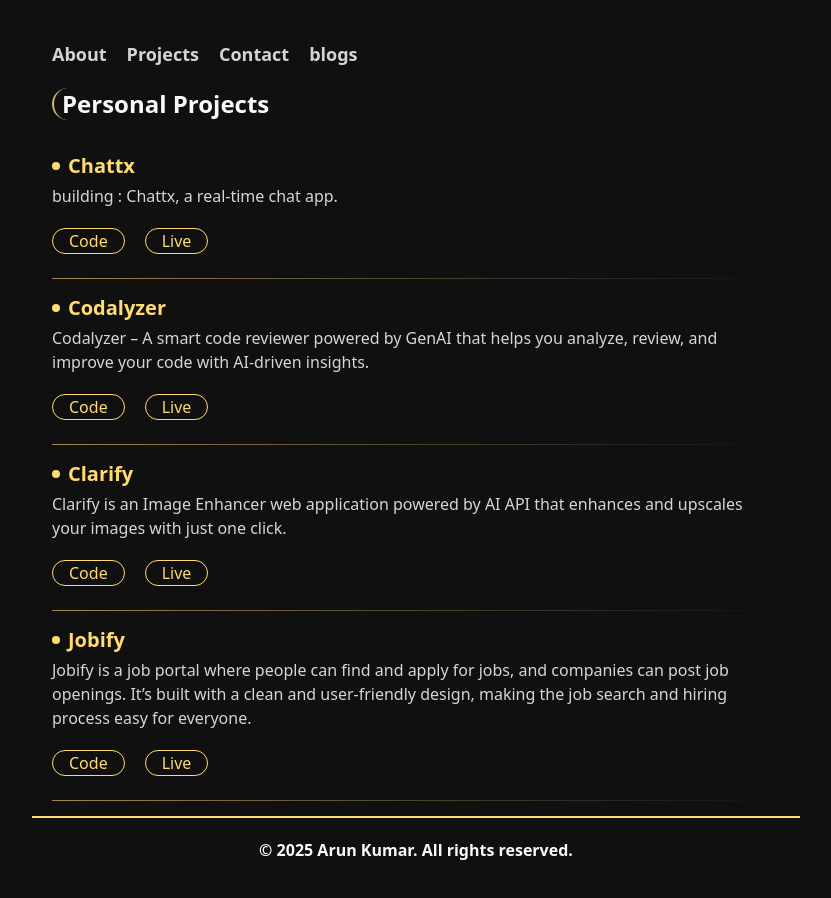
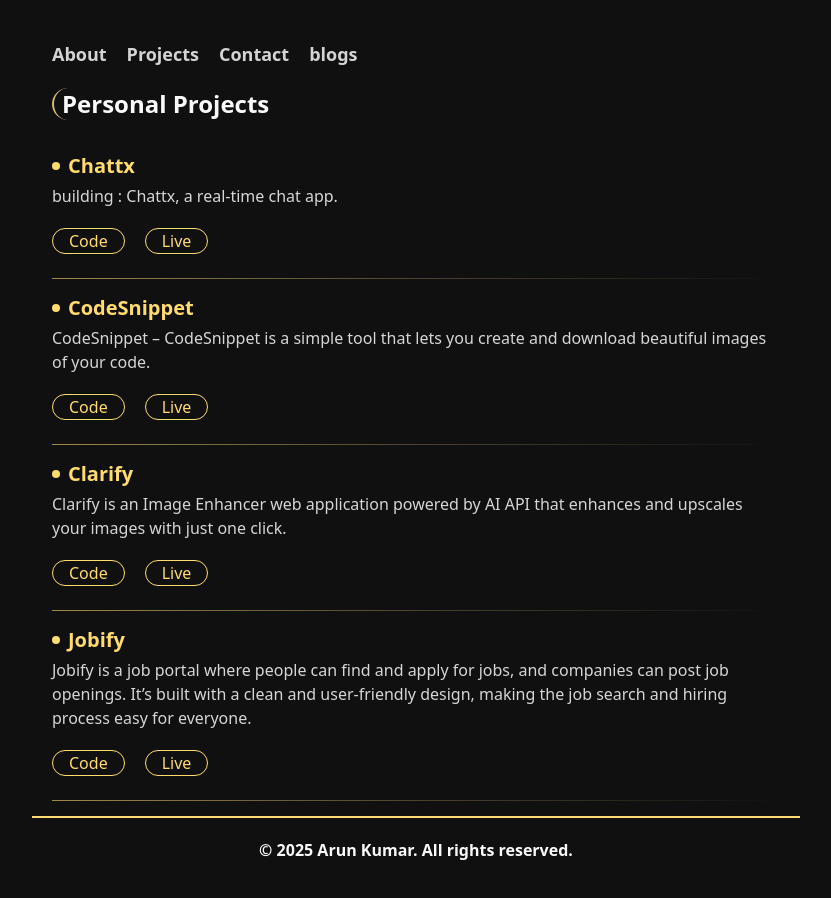
Before and after one commit to hiarun01/my-portfolio, a React (Vite) app: page /projects in a window 1280 px wide. Shown: the top 898 px of the page, without its empty margins (224-1055 px from the left). Built offline with nearby package versions, Linux system fonts and the light colour scheme.

Commit message:
add new project

```diff
--- a/src/components/Pages/Projects.jsx
+++ b/src/components/Pages/Projects.jsx
@@ -11,11 +11,11 @@ const Projects = () => {
     },
     {
       Id: "2",
-      title: "Codalyzer",
+      title: "CodeSnippet",
       description:
-        "Codalyzer – A smart code reviewer powered by GenAI that helps you analyze, review, and improve your code with AI-driven insights.",
-      github: "https://github.com/hiarun01/codalyzer",
-      live: "https://codalyzer.vercel.app/",
+        "CodeSnippet – CodeSnippet is a simple tool that lets you create and download beautiful images of your code.",
+      github: "https://github.com/hiarun01/CodeSnippet",
+      live: "https://hi-code-snippet.vercel.app/",
     },
     {
       Id: "3",
```
